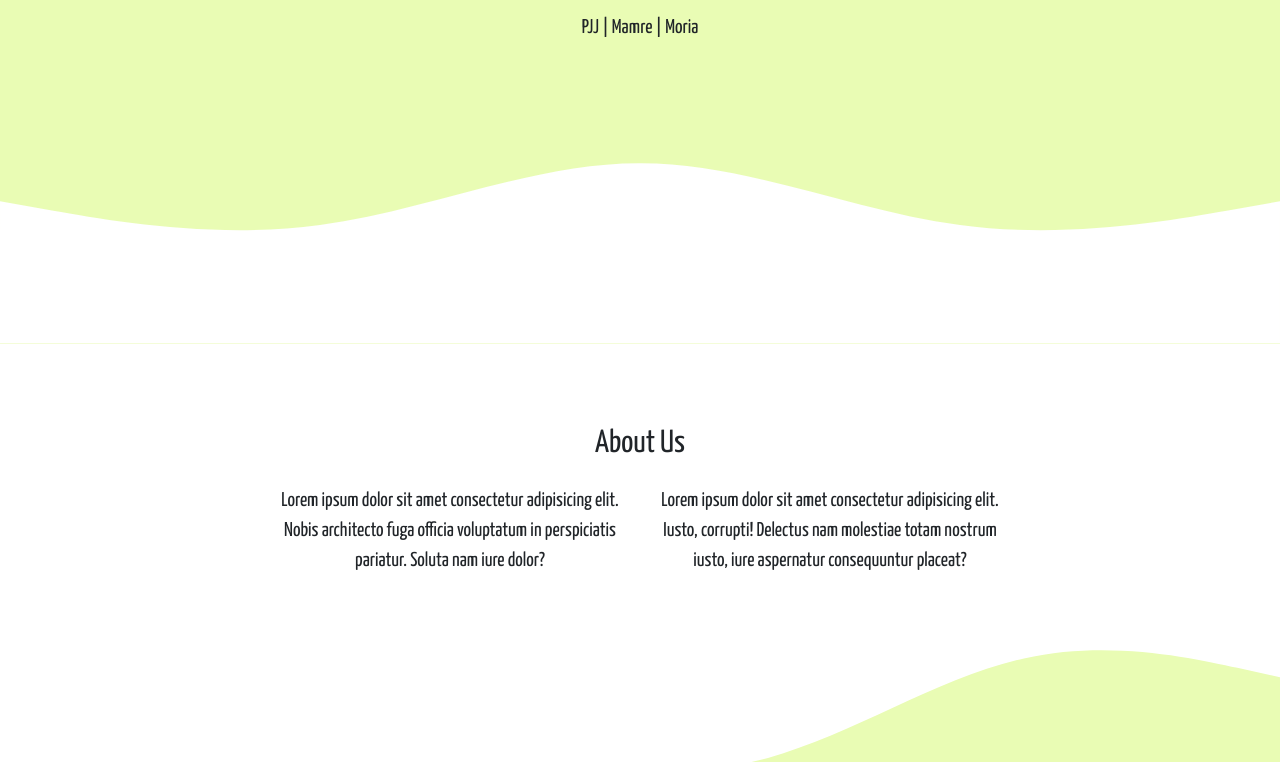
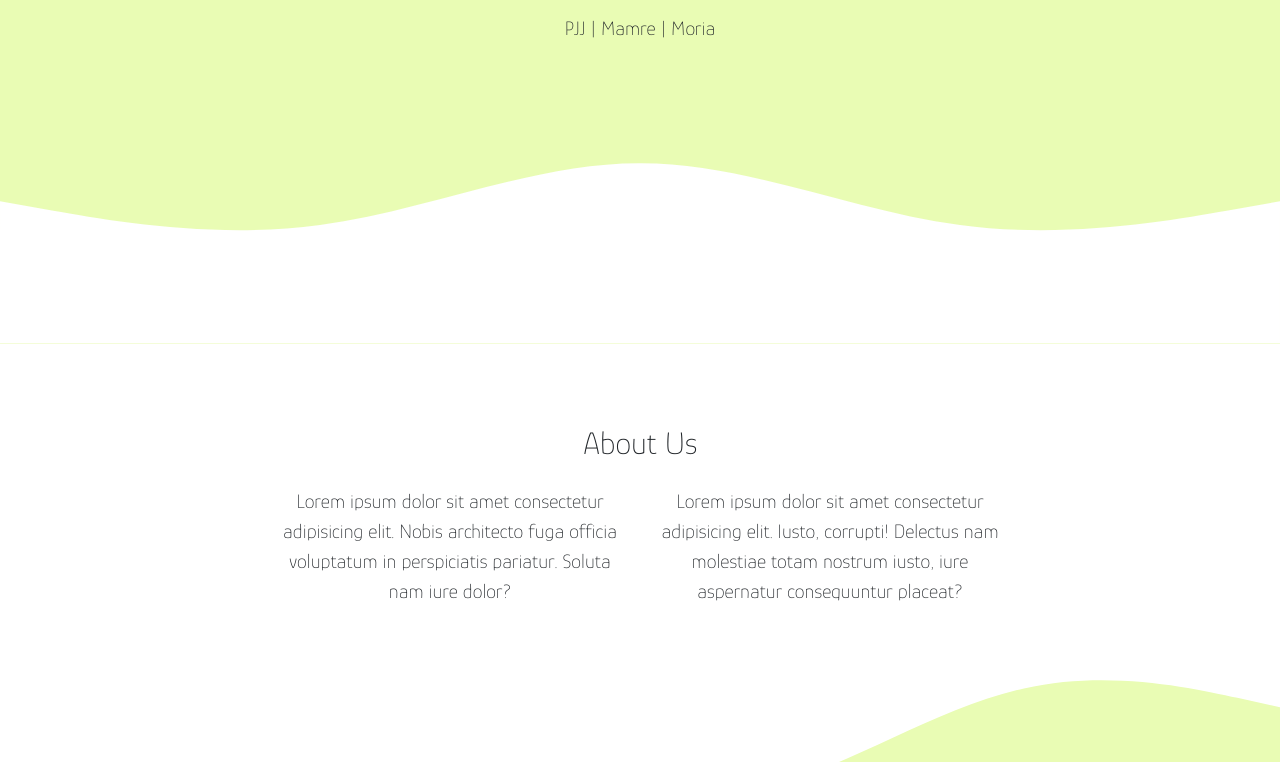
Before and after one commit to modarkowe/modarkowe.github.io, a plain HTML site: page index.html in a window 1280 px wide. Shown: the part 409-1171 px from the top of the page. Drawn offline with nearby package versions, Linux system fonts and the light colour scheme.

Commit message:
Update index.html

```diff
--- a/index.html
+++ b/index.html
@@ -7,10 +7,10 @@
   <link rel="stylesheet" href="https://cdn.jsdelivr.net/npm/bootstrap-icons@1.3.0/font/bootstrap-icons.css">
 
 	<style>
-		@import url('https://fonts.googleapis.com/css2?family=Yanone+Kaffeesatz&display=swap');
+		 @import url('https://fonts.googleapis.com/css2?family=Glory:wght@100&display=swap');
     body {
       min-height: 3000px;
-	font-family: Yanone Kaffeesatz;
+	font-family: Glory;
     }
 	.jumbotron {
     padding-top: 6rem;
```
